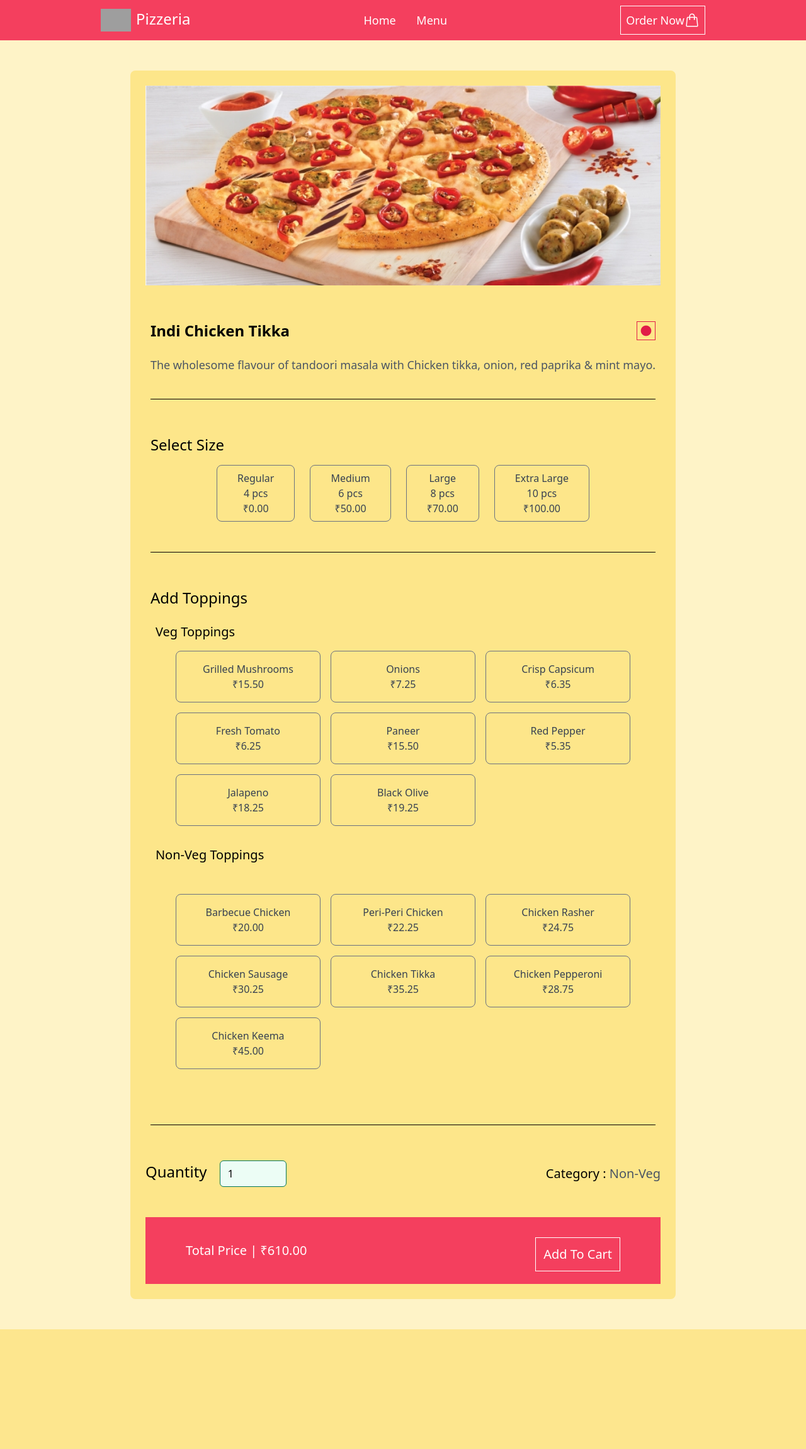
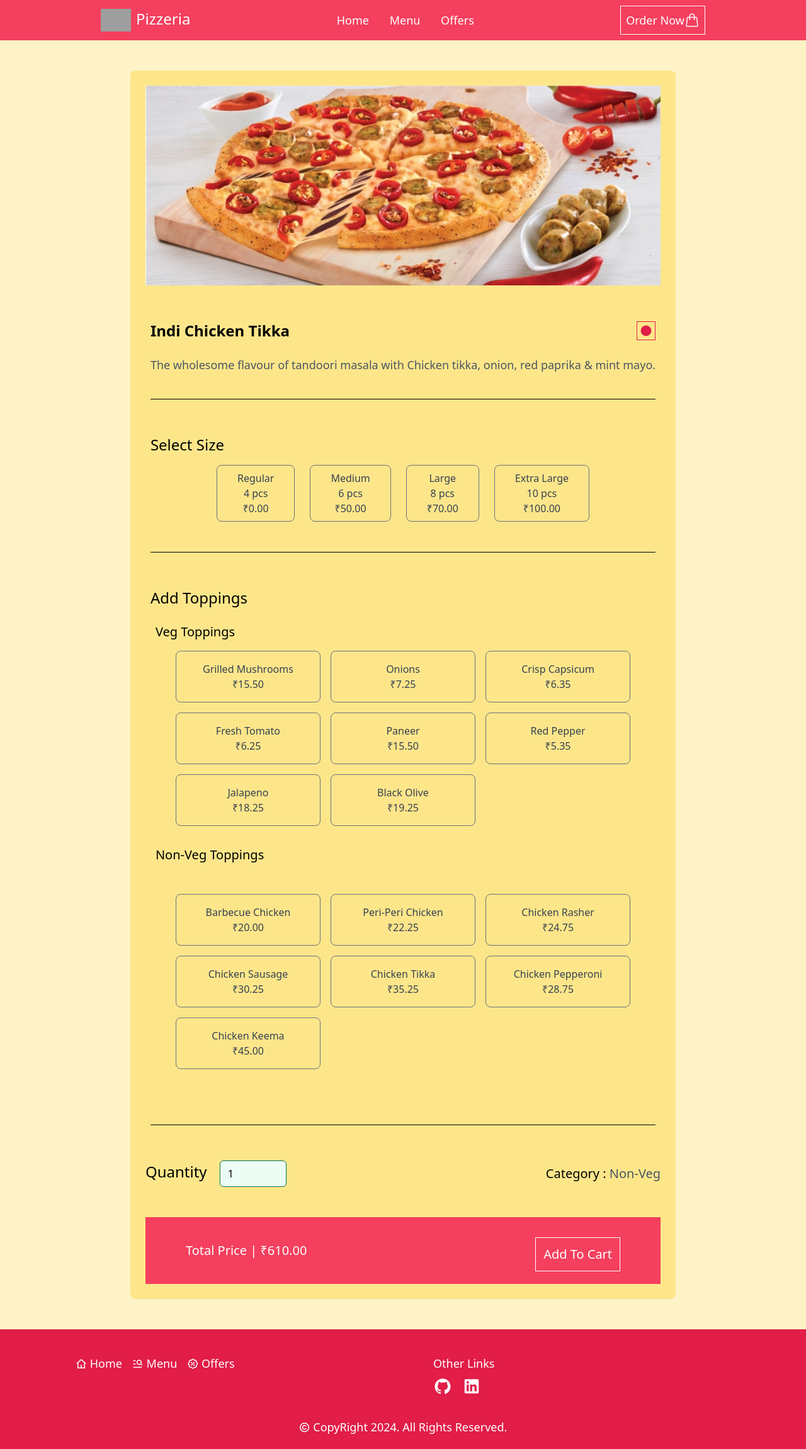
Before and after one commit to sampada109/Pizza_Ordering_WebApp---Django, a Django app: page /pizza_detail/16621a40-bf43-402c-9ca6-558750b17509/ in a window 1280 px wide. Shown: the whole page at 63% size. Before the commit the page ends 2110 px from the top, so only its background shows below. Run offline with Django 5.2, Linux system fonts and the light colour scheme; data comes from the database, SQL or seed files in the repository; both versions use the stored data as it was after the commit; some libraries are stand-ins or nearby versions; grey boxes are pictures that could not be loaded.

Commit message:
19th commit - offers page

```diff
--- a/pizza_orders/orders/urls.py
+++ b/pizza_orders/orders/urls.py
@@ -15,4 +15,5 @@ urlpatterns = [
     path('order_payment/', order_payment, name='order_payment'),
     path('payment_success/', payment_success, name='payment_success'),
     path('', home, name='home'),
+    path('offers/', offers, name='offers'),
 ]
--- a/pizza_orders/orders/views.py
+++ b/pizza_orders/orders/views.py
@@ -18,6 +18,9 @@ api = Instamojo(api_key=settings.INSTAMOJO_API_KEY,
 
 def home(request):
     return render(request, 'home.html')
+
+def offers(request):
+    return render(request, 'offers.html')
 
 
 def index(request):
--- a/pizza_orders/theme/static/css/dist/styles.css
+++ b/pizza_orders/theme/static/css/dist/styles.css
@@ -1032,6 +1039,10 @@ select {
   gap: 2.5rem;
 }
 
+.gap-2 {
+  gap: 0.5rem;
+}
+
 .gap-3 {
   gap: 0.75rem;
 }
@@ -1176,6 +1191,11 @@ select {
   background-color: rgb(244 63 94 / var(--tw-bg-opacity));
 }
 
+.bg-rose-600 {
+  --tw-bg-opacity: 1;
+  background-color: rgb(225 29 72 / var(--tw-bg-opacity));
+}
+
 .bg-white {
   --tw-bg-opacity: 1;
   background-color: rgb(255 255 255 / var(--tw-bg-opacity));
@@ -1590,6 +1662,10 @@ select {
     margin-left: calc(1.75rem * calc(1 - var(--tw-space-x-reverse)));
   }
 
+  .md\:p-10 {
+    padding: 2.5rem;
+  }
+
   .md\:p-2 {
     padding: 0.5rem;
   }
@@ -1621,6 +1697,10 @@ select {
     padding-bottom: 1.25rem;
   }
 
+  .md\:pb-5 {
+    padding-bottom: 1.25rem;
+  }
+
   .md\:text-2xl {
     font-size: 1.5rem;
     line-height: 2rem;
@@ -1680,19 +1761,13 @@ select {
     margin-bottom: 8rem;
   }
 
-  .lg\:mx-8 {
-    margin-left: 2rem;
-    margin-right: 2rem;
-  }
-
-  .lg\:mx-12 {
-    margin-left: 3rem;
-    margin-right: 3rem;
-  }
-
-  .lg\:my-10 {
-    margin-top: 2.5rem;
-    margin-bottom: 2.5rem;
+  .lg\:mx-20 {
+    margin-left: 5rem;
+    margin-right: 5rem;
+  }
+
+  .lg\:ms-20 {
+    margin-inline-start: 5rem;
   }
 
   .lg\:ms-4 {
--- a/pizza_orders/theme/templates/base.html
+++ b/pizza_orders/theme/templates/base.html
@@ -23,6 +23,7 @@
 			<div class="middle text-base md:text-lg space-x-2 md:space-x-7">
 				<a href="{% url 'home' %}">Home</a>
 				<a href="{% url 'index' %}">Menu</a>
+				<a href="{% url 'offers' %}">Offers</a>
 			</div>
 			<div class="right">
 				{% if request.user.is_authenticated %}
@@ -55,13 +56,33 @@
 
 
 		<!-- footer starts  -->
-		<!-- <footer class="bg-rose-500 text-white p-5 inset-0 bottom-0">
-			<div>Menu</div>
-			<div>Offers</div>
-			<div>Conatct</div>
-			<div>Follow US</div>
-			<div>CopyRight</div>
-		</footer> -->
+		<footer class="bg-rose-600 text-lg font-medium text-white p-5 md:p-10 md:pb-5 inset-0 bottom-0">
+			<div class="grid grid-cols-2 flex-col lg:ms-20 gap-4">
+				<div class="flex flex-col gap-2">
+					<div class="md:flex items-center gap-4">
+						<div><a href="{% url 'home' %}"><i class="ri-home-4-line"></i> Home</a></div>
+						<div><a href="{% url 'index' %}"><i class="ri-menu-search-line"></i> Menu</a></div>
+						<div><a href=""></a><i class="ri-discount-percent-line"></i> Offers</div>
+					</div>
+					{% if request.user.is_authenticated %}
+						<div class="md:flex items-center gap-4">
+							<div><a href="{% url 'cart_view' %}"><i class="ri-shopping-bag-line"></i> Cart</a></div>
+							<div><a href="{% url 'user_account' %}"><i class="ri-account-circle-line"></i> Account</a></div>
+						</div>
+					{% endif %}
+				</div>
+				<div class="md:flex flex-col gap-1">
+					<div>Other Links</div>
+					<div class="flex items-center gap-4 text-3xl">
+						<a href=""><i class="ri-github-fill"></i></a>
+						<a href=""><i class="ri-linkedin-box-fill"></i></a>
+					</div>
+				</div>
+			</div>
+			<div class="text-center mt-6 lg:mt-8">
+				<i class="ri-copyright-line"></i> CopyRight 2024. All Rights Reserved.
+			</div>
+		</footer>
 		<!-- footer ends  -->
 
 	</body>
```
Also changed, not shown: other parts of pizza_orders/theme/static/css/dist/styles.css (+87 -24 lines), pizza_orders/templates/offers.html (added, +58 -0 lines), pizza_orders/db.sqlite3.
